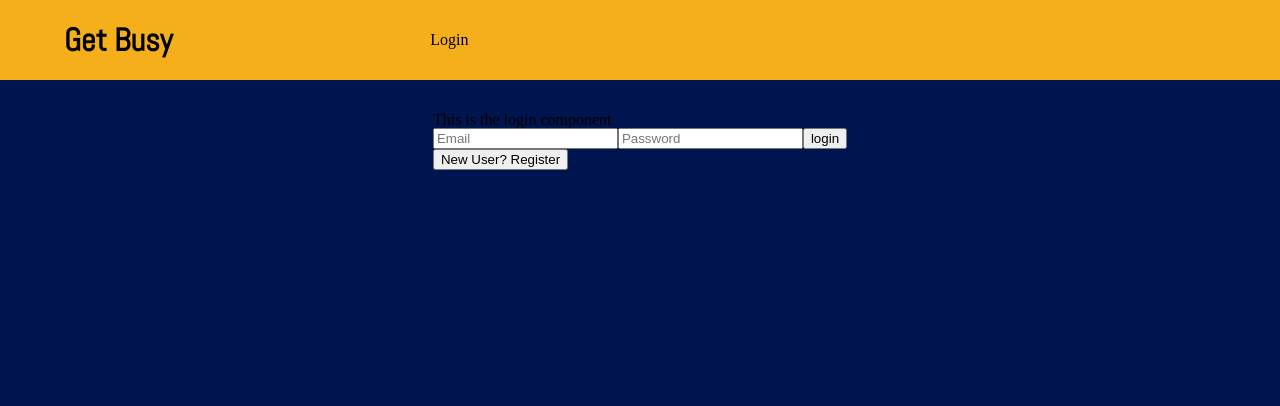
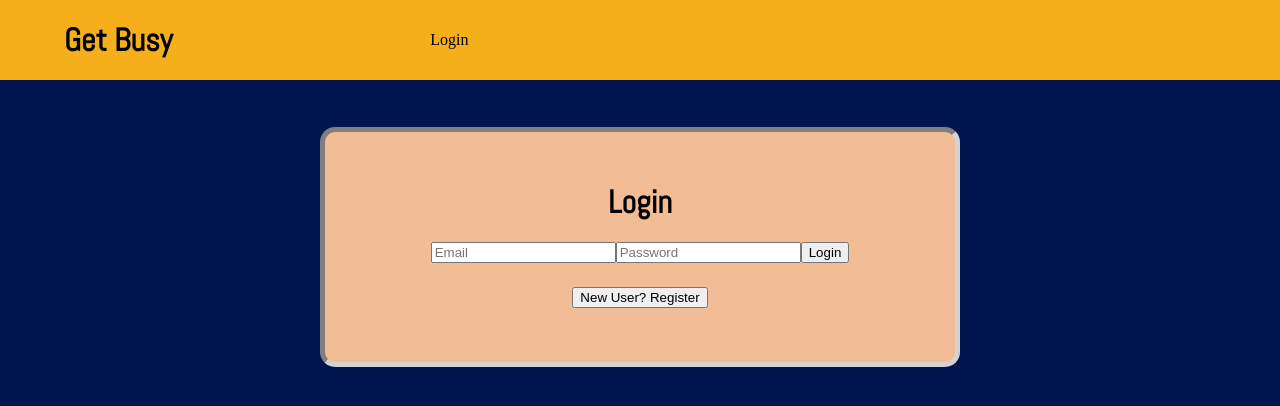
Before and after one commit to nwangemann/job-scraper-app, a React (Create React App) app: page /login in a window 1280 px wide. Shown: the top 406 px of the page. Built offline with nearby package versions, Linux system fonts and the light colour scheme; what redux-promise-middleware would draw is missing.

Commit message:
css on the login and register

```diff
--- a/src/Components/LoginPage/Login.js
+++ b/src/Components/LoginPage/Login.js
@@ -27,8 +27,9 @@ function Login() {
       });
   }
   return (
-    <div>
-      This is the login component
+    <div className="accountContainer" id="L_Rcontainer">
+
+      <p id="Title">Login</p>
       <form
         onSubmit={e => {
           e.preventDefault();
@@ -48,12 +49,13 @@ function Login() {
           placeholder="Password"
         ></input>
         {loggedInFailed ? <p>Incorrect Email and/or Password</p> : null}
-        <input type="submit" placeholder="Login" value="login" />
+        <input type="submit" placeholder="Login" value="Login" />
       </form>
       <button onClick={() => dispatch(switchToRegister())}>
         New User? Register
       </button>
-    </div>
+      </div>
+
   );
 }
 
--- a/src/Components/LoginPage/LoginPage.scss
+++ b/src/Components/LoginPage/LoginPage.scss
@@ -1 +1,17 @@
 @import '../../variable.scss';
+
+
+#L_Rcontainer {
+    display: flex;
+    flex-wrap: wrap;
+    flex-direction: column;
+    align-items: center;
+    justify-content: space-evenly;
+    margin: 15px 20px;
+    padding: 30px 30px;
+    border: 5px inset lightgrey;
+    background-color: $color-third;
+    border-radius: 15px;
+    height: 30vh;
+    width: 50vw;
+}
--- a/src/Components/LoginPage/Register.js
+++ b/src/Components/LoginPage/Register.js
@@ -30,8 +30,8 @@ function Register() {
   }
 
   return (
-    <div>
-      This is the register component
+    <div id="L_Rcontainer">
+      <p id="Title">Register Now</p>
       <form
         onSubmit={e => {
           e.preventDefault();
```
